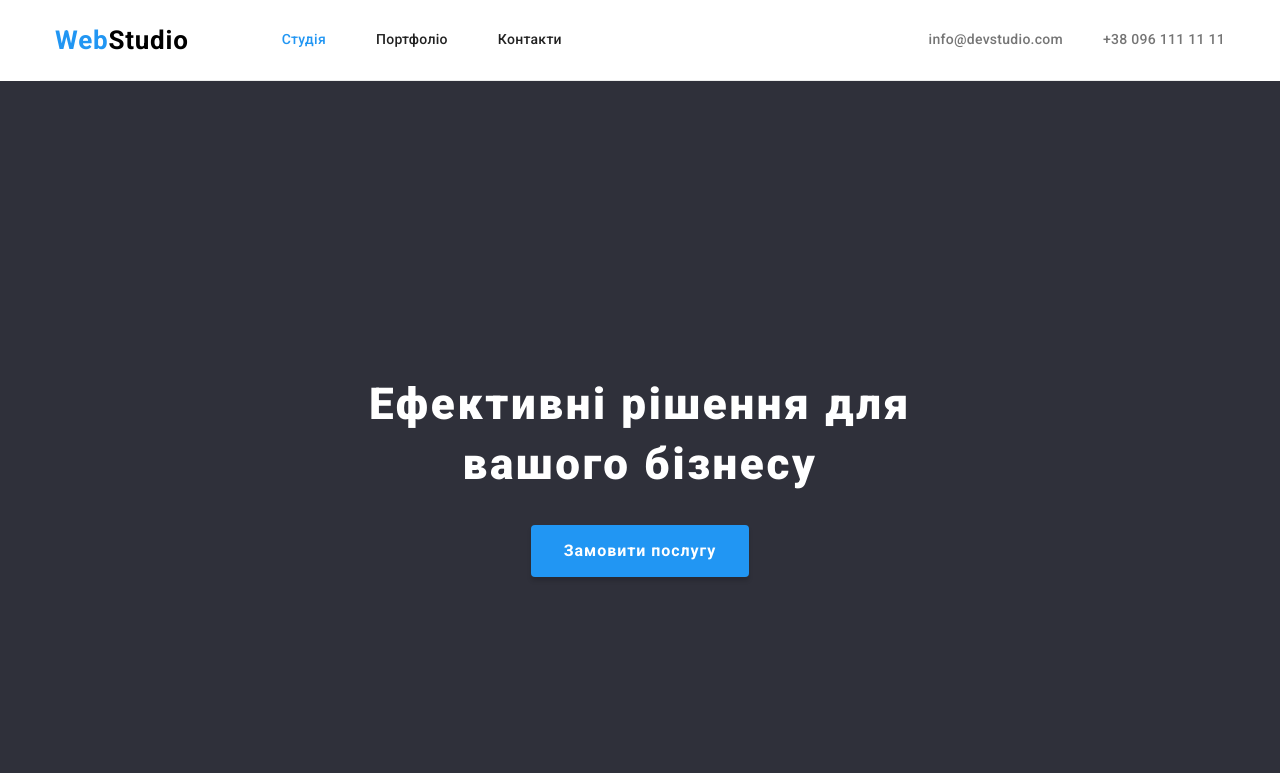
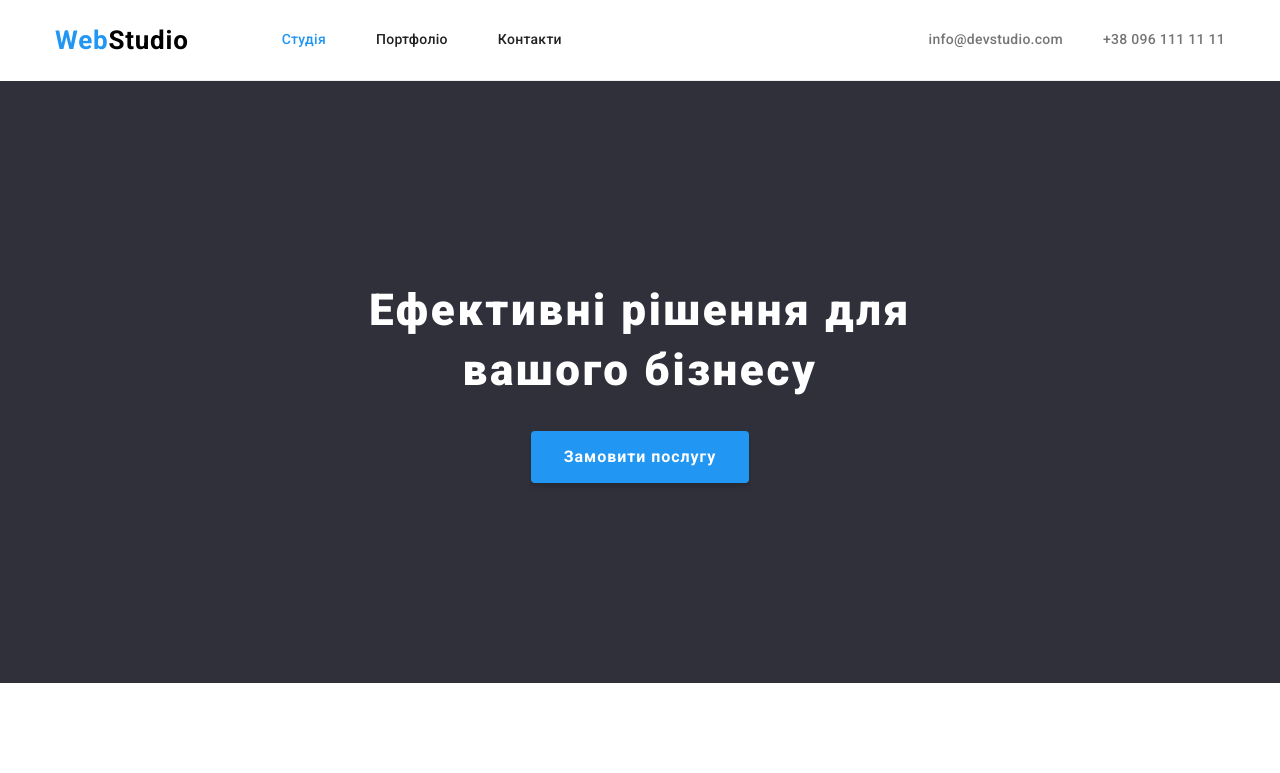
Before and after one commit to AleksanderMukhin/goit-markup-hw-03, a plain HTML site: page index.html in a window 1280 px wide. Shown: the top 773 px of the page. Drawn offline with nearby package versions, Linux system fonts and the light colour scheme.

Commit message:
Update styles.css

```diff
--- a/css/styles.css
+++ b/css/styles.css
@@ -153,7 +153,7 @@ h1, h2, h3, h4, h5, h6, p, ul {
   margin-bottom: 30px;
   margin-left: auto;
   margin-right: auto;
-  padding-top: 200px;
+  padding-top: 106px;
 
 }
 
```
